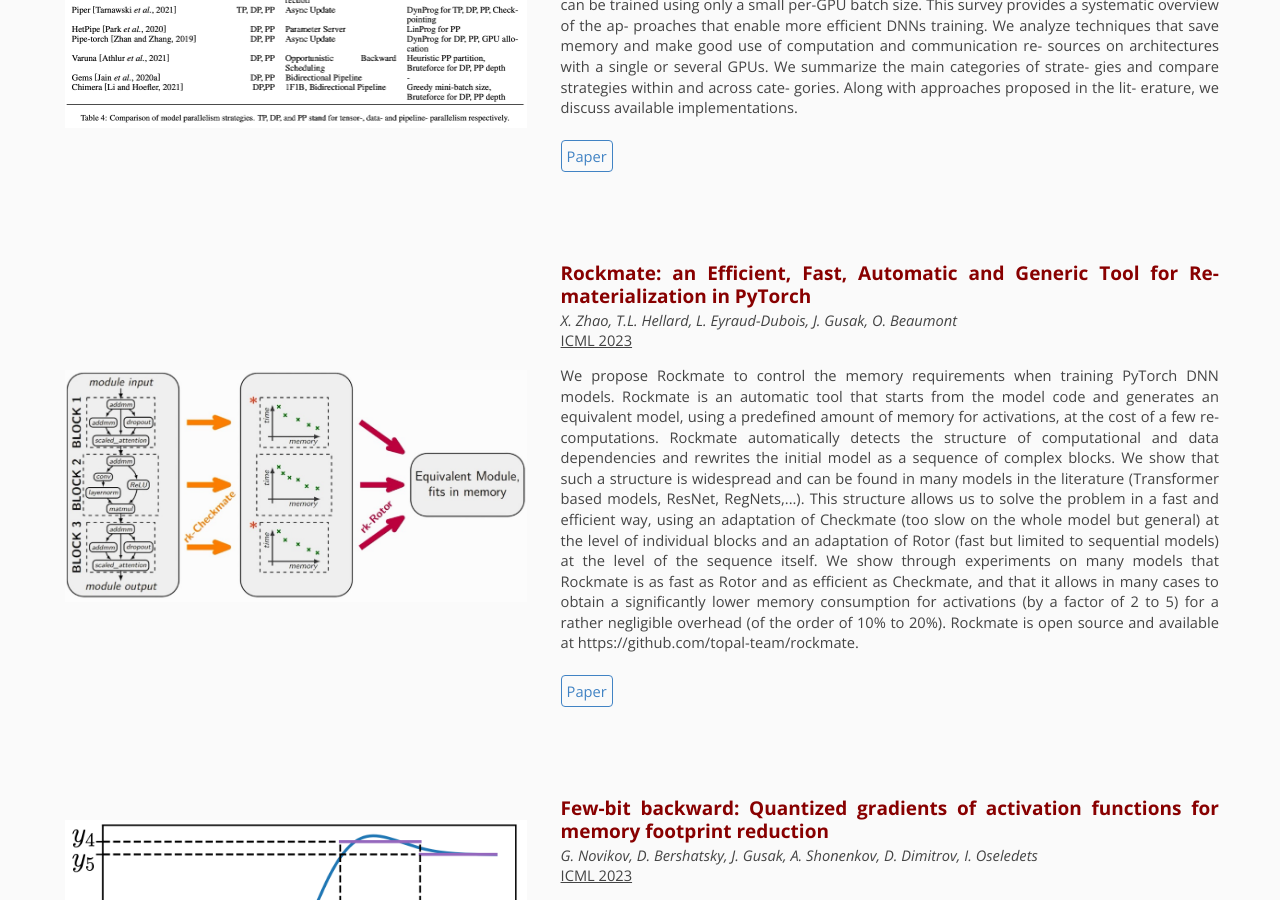
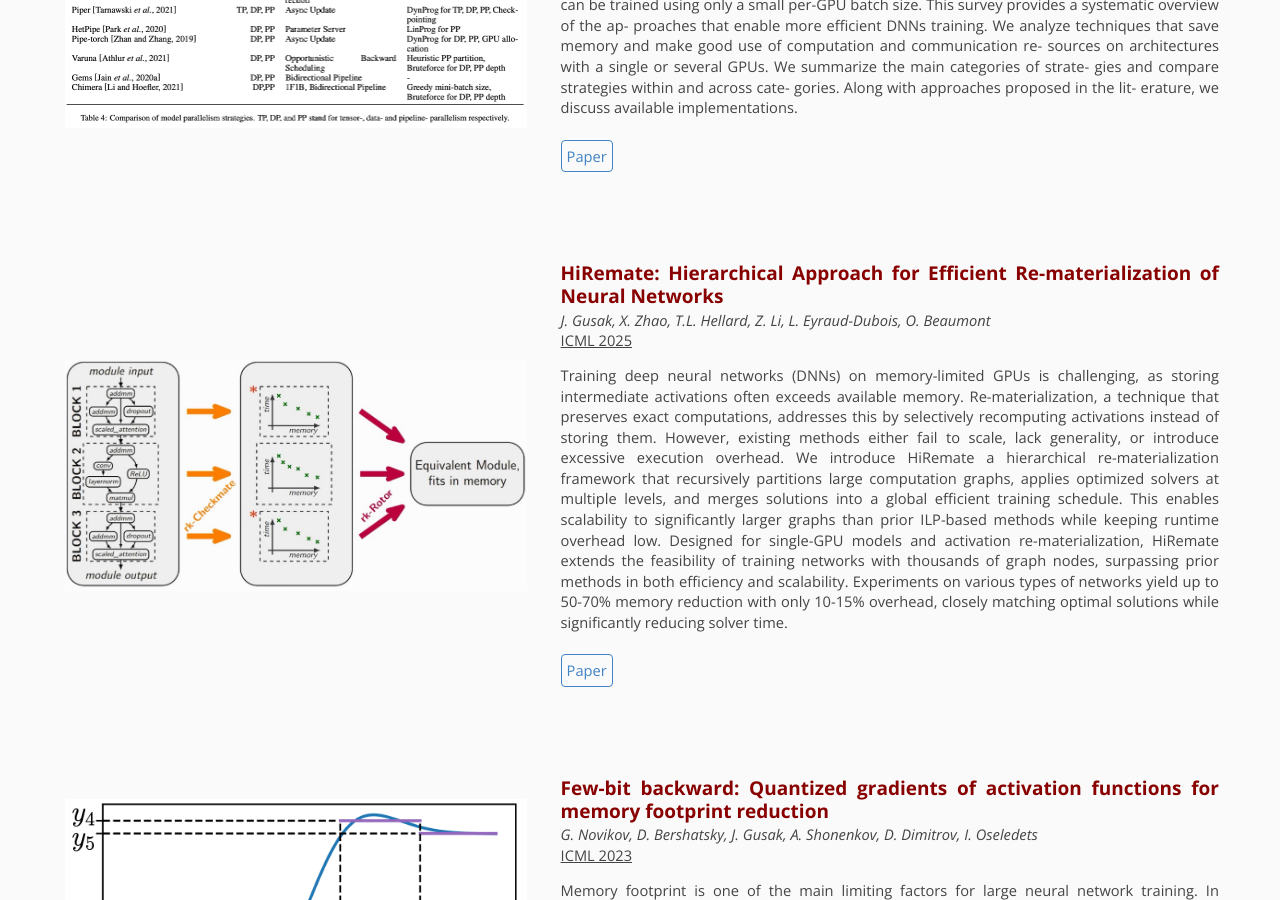
Before and after one commit to juliagusak/juliagusak.github.io, a Jekyll site: the page built from about.markdown, in a window 1280 px wide and 900 px high, scrolled down 900 px. Built offline with Jekyll 4.4.1, drawn with Linux system fonts in a browser that asks for light colours.

Commit message:
Add HiRemate

```diff
--- a/about.markdown
+++ b/about.markdown
@@ -64,6 +64,23 @@ Neural ODEs, Robustness, Transfer Learning, Hyper Networks, Interpretability of
         <img class="img-responsive pub-image" src="/assets/about/rockmate.png" alt="" />
     </div>
     <div class="col-sm-7 vcenter" style="margin-right: -4px; text-align: justify;">
+        <p class="title">HiRemate: Hierarchical Approach for Efficient Re-materialization of Neural Networks</p>
+        <p class="authors">J. Gusak, X. Zhao, T.L. Hellard, Z. Li, L. Eyraud-Dubois, O. Beaumont</p>
+        <p class="conf">ICML 2025</p>
+        <p class="description">
+            Training deep neural networks (DNNs) on memory-limited GPUs is challenging, as storing intermediate activations often exceeds available memory. Re-materialization, a technique that preserves exact computations, addresses this by selectively recomputing activations instead of storing them. However, existing methods either fail to scale, lack generality, or introduce excessive execution overhead. We introduce HiRemate a hierarchical re-materialization framework that recursively partitions large computation graphs, applies optimized solvers at multiple levels, and merges solutions into a global efficient training schedule. This enables scalability to significantly larger graphs than prior ILP-based methods while keeping runtime overhead low. Designed for single-GPU models and activation re-materialization, HiRemate extends the feasibility of training networks with thousands of graph nodes, surpassing prior methods in both efficiency and scalability. Experiments on various types of networks yield up to 50-70% memory reduction with only 10-15% overhead, closely matching optimal solutions while significantly reducing solver time.
+        </p>
+        <div class="links">
+            <a href="https://openreview.net/pdf?id=rnx11J4hsg">Paper</a>
+        </div>
+    </div>
+</div>
+
+<!-- <div class="row publications">
+    <div class="col-sm-5 vcenter marginbottom">
+        <img class="img-responsive pub-image" src="/assets/about/rockmate.png" alt="" />
+    </div>
+    <div class="col-sm-7 vcenter" style="margin-right: -4px; text-align: justify;">
         <p class="title">Rockmate: an Efficient, Fast, Automatic and Generic Tool for Re-materialization in PyTorch</p>
         <p class="authors">X. Zhao, T.L. Hellard, L. Eyraud-Dubois, J. Gusak, O. Beaumont</p>
         <p class="conf">ICML 2023</p>
@@ -74,7 +91,7 @@ Neural ODEs, Robustness, Transfer Learning, Hyper Networks, Interpretability of
             <a href="https://openreview.net/pdf?id=wLAMOoL0KD">Paper</a>
         </div>
     </div>
-</div>
+</div> -->
 
 <div class="row publications">
     <div class="col-sm-5 vcenter marginbottom">
```
